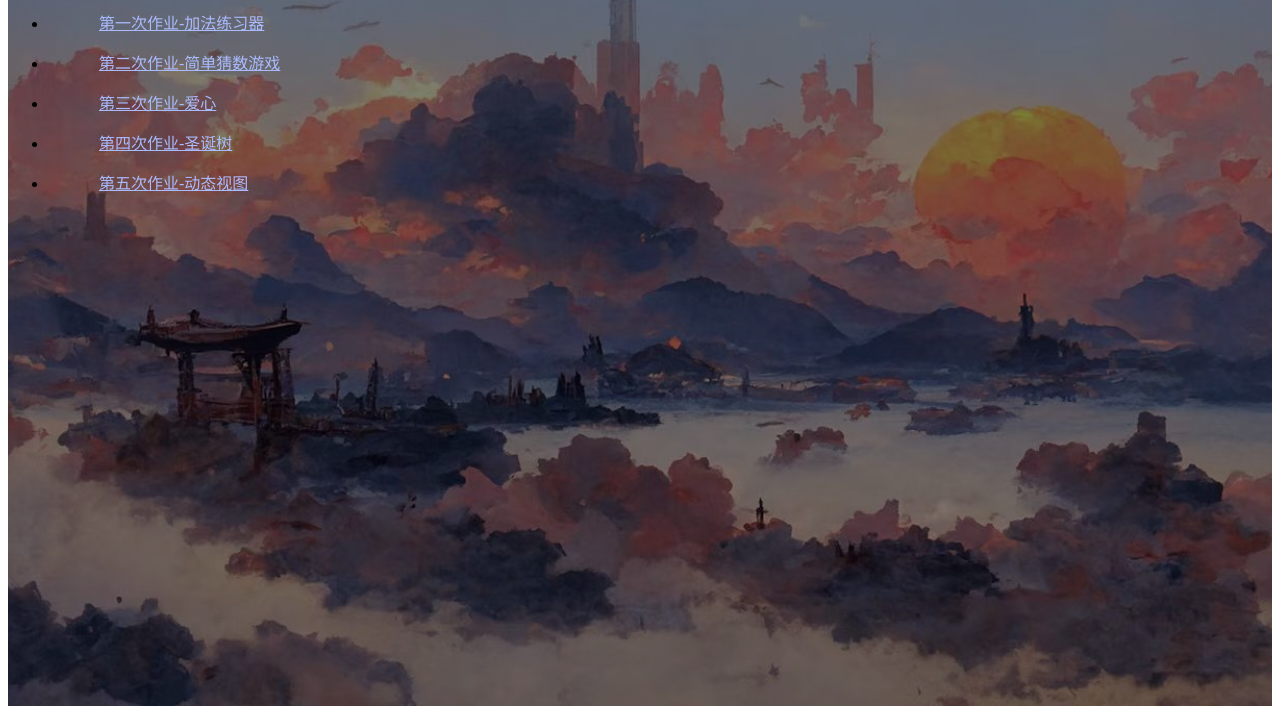
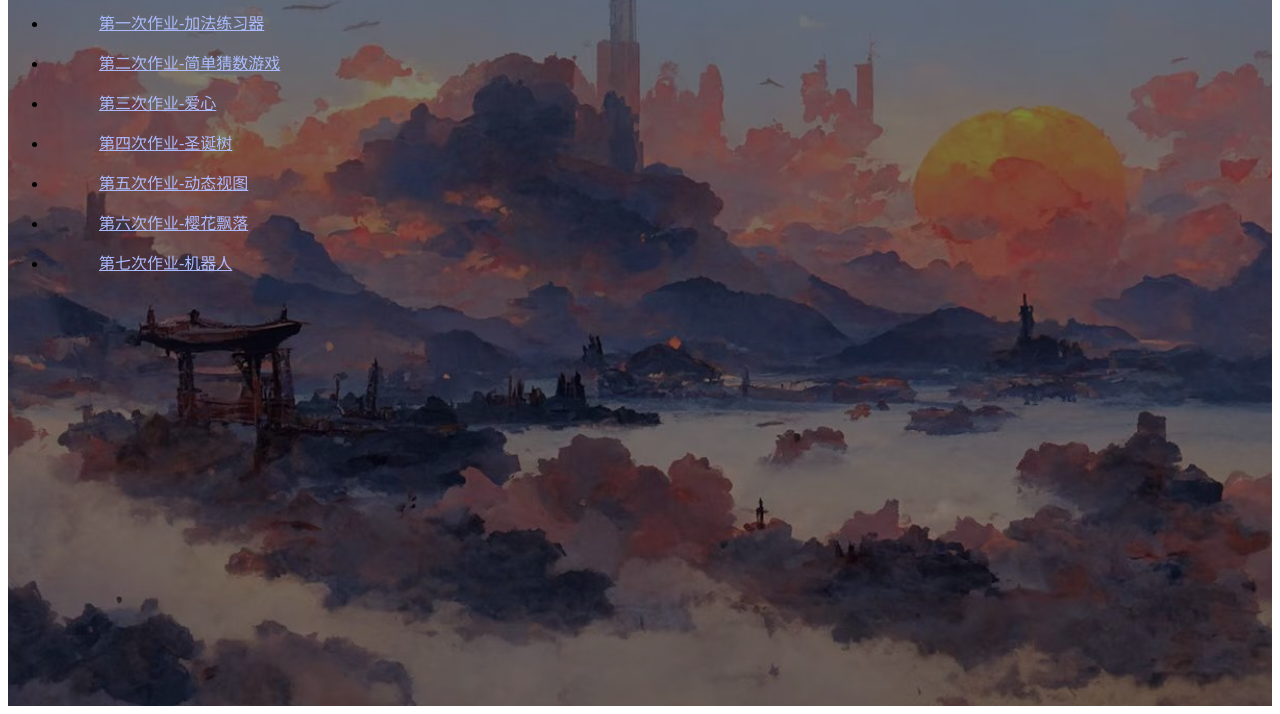
Before and after one commit to ZJJ3305209100/ZJJ3305209100.github.io, a plain HTML site: page 日常作业.html in a window 1280 px wide. Shown: the part 134-848 px from the top of the page. Drawn offline with Linux system fonts and the light colour scheme.

Commit message:
Update 日常作业.html

```diff
--- a/日常作业.html
+++ b/日常作业.html
@@ -42,7 +42,8 @@
                 <li><a href="爱心.html" target="_blank">第三次作业-爱心</a></li>
 		<li><a href="打开看看有惊喜.html" target="_blank">第四次作业-圣诞树</a></li>
 		<li><a href="期末测试.html" target="_blank">第五次作业-动态视图</a></li>
-
+                <li><a href="樱花飘落.html" target="_blank">第六次作业-樱花飘落</a></li>
+		    <li><a href="机器人.html" target="_blank">第七次作业-机器人</a></li>
             </ul>
         </div>
  </header>
```
